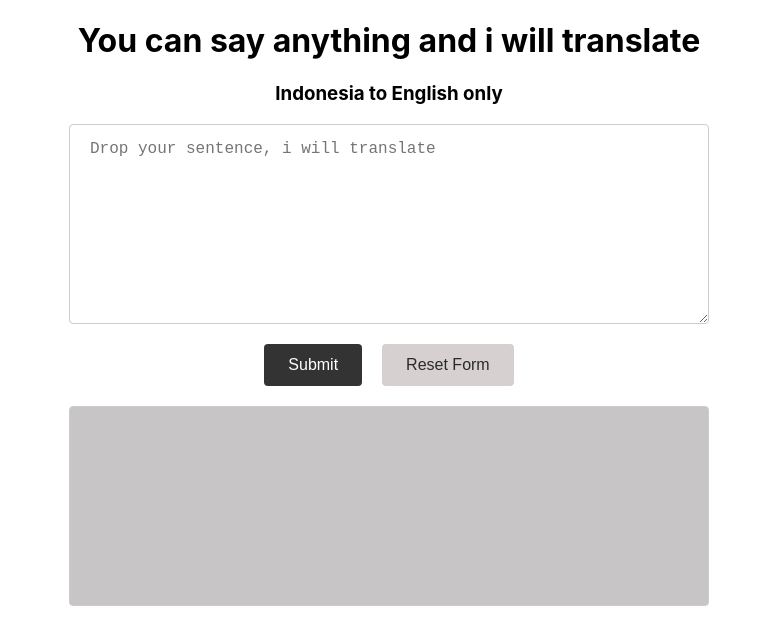
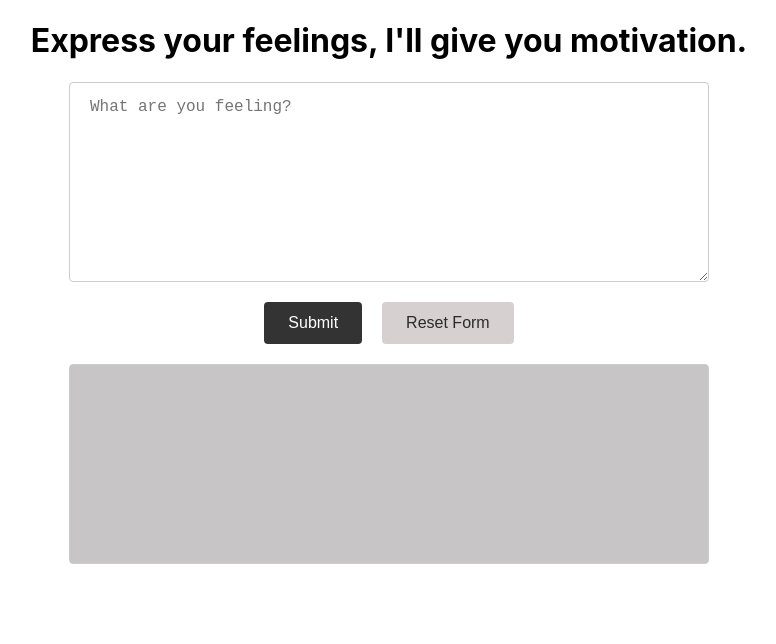
Before and after one commit to putriulhaq/chitchatgpt-client, a React (Create React App) app: page /motivate in a window 1280 px wide. Shown: the top 644 px of the page, without its empty margins (251-1027 px from the left). Built offline with nearby package versions, Linux system fonts and the light colour scheme.

Commit message:
code refactoring, implement feature and organize the folder

```diff
--- a/package.json
+++ b/package.json
@@ -2,7 +2,7 @@
   "name": "chitchat",
   "version": "0.1.0",
   "private": true,
-  "proxy":"https://chitchatgpt-server.vercel.app/",
+  "proxy": "https://chitchatgpt-server.vercel.app/",
   "dependencies": {
     "@testing-library/jest-dom": "^5.16.5",
     "@testing-library/react": "^13.4.0",
@@ -12,6 +12,7 @@
     "openai": "^3.1.0",
     "react": "^18.2.0",
     "react-dom": "^18.2.0",
+    "react-router-dom": "^6.6.2",
     "react-scripts": "5.0.1",
     "styled-components": "^5.3.6",
     "web-vitals": "^2.1.4"
--- a/src/App.js
+++ b/src/App.js
@@ -1,55 +1,19 @@
-import React, { useState } from "react";
 import './App.css'
 import './style/translate.css'
+import { BrowserRouter, Route, Routes } from 'react-router-dom'
+import Motivate from './pages/Motivate';
+import Translate from "./pages/Translate";
 
 function App() {
-
-  const [message, setMessage] = useState('')
-  const [response, setResponse] = useState('')
-
-  const handleSubmit = (e) => {
-    e.preventDefault()
-    fetch('https://chitchatgpt-server.vercel.app/translate',{
-      method: 'POST',
-      headers: {
-        'Content-Type': 'application/json',
-      },
-      body: JSON.stringify({ message })
-    }).then((res) => res.json()).then((data) => setResponse(data.message))
-  }
-
-  const resetForm = () => {
-    setMessage("")
-    setResponse("")
-  }
-
-  const handleEnter = (event) => {
-    if (event.key === 'Enter') {
-      event.preventDefault();
-      event.stopPropagation();
-      handleSubmit(event)
-    }
-  };
-
   return (
     <div className="App">
-      <h1>You can say anything and i will translate</h1>
-      <h3>Indonesia to English only</h3>
-      <form onSubmit={handleSubmit}>
-        <textarea
-        className="input-translate"
-          value={message}
-          placeholder='Drop your sentence, i will translate'
-          onKeyDown={handleEnter}
-          onChange={(e) => setMessage(e.target.value)}></textarea>
-
-        <div className="button">
-          <button type="submit" className="submit">Submit</button>
-          <input type="button" value="Reset Form" className="reset" onClick={resetForm} />
-        </div>
-      </form>
-
-      <div className="answer">{response}</div>
+      <BrowserRouter>
+        <Routes>
+          <Route path='/'></Route>
+          <Route path='/translate' element={<Translate /> }></Route>
+          <Route path='/motivate' element={<Motivate />}></Route>
+          </Routes>
+          </BrowserRouter>
     </div>
   );
 }
--- /dev/null
+++ b/src/pages/Motivate.jsx
@@ -0,0 +1,50 @@
+import { React, useState } from 'react'
+
+
+const Motivate = () => {
+    const [message, setMessage] = useState('')
+    const [response, setResponse] = useState('')
+
+    const handleSubmit = (e) => {
+        e.preventDefault()
+        fetch('http://localhost:8000/api/motivate', {
+            method: 'POST',
+            headers: {
+                'Content-Type': 'application/json',
+            },
+            body: JSON.stringify({ message })
+        }).then((res) => res.json()).then((data) => setResponse(data.message))
+    }
+
+    const resetForm = () => {
+        setMessage('')
+        setResponse('')
+    }
+
+    const handleEnter = (event) => {
+        if (event.key === 'Enter') {
+            event.preventDefault();
+            event.stopPropagation();
+            handleSubmit(event)
+        }
+    };
+
+    return (
+        <><h1>Express your feelings, I'll give you motivation.</h1>
+            <form onSubmit={handleSubmit}>
+                <textarea className="input-translate"
+                    value={message}
+                    placeholder='What are you feeling?'
+                    onKeyDown={handleEnter}
+                    onChange={(e) => setMessage(e.target.value)}></textarea>
+                <div className="button">
+                    <button type="submit" className="submit">Submit</button>
+                    <input type="button" value="Reset Form" className="reset" onClick={resetForm} />
+                </div>
+            </form>
+            <div className="answer">{response}</div>
+        </>
+    )
+}
+
+export default Motivate;
--- /dev/null
+++ b/src/pages/Translate.jsx
@@ -0,0 +1,51 @@
+import {React, useState} from "react";
+
+const Translate = () => {
+    const [message, setMessage] = useState('')
+    const [response, setResponse] = useState('')
+
+    const handleSubmit = (e) => {
+        e.preventDefault()
+        fetch('http://localhost:8000/api/translate', {
+            method: 'POST',
+            headers: {
+                'Content-Type': 'application/json',
+            },
+            body: JSON.stringify({ message })
+        }).then((res) => res.json()).then((data) => setResponse(data.message))
+    }
+
+    const resetForm = () => {
+        setMessage("")
+        setResponse("")
+    }
+
+    const handleEnter = (event) => {
+        if (event.key === 'Enter') {
+            event.preventDefault();
+            event.stopPropagation();
+            handleSubmit(event)
+        }
+    };
+
+    return (<><h1>You can say anything and I'll translate</h1>
+        <h3>Indonesia to English only</h3>
+        <form onSubmit={handleSubmit}>
+            <textarea
+                className="input-translate"
+                value={message}
+                placeholder='Drop your sentence, i will translate'
+                onKeyDown={handleEnter}
+                onChange={(e) => setMessage(e.target.value)}></textarea>
+
+            <div className="button">
+                <button type="submit" className="submit">Submit</button>
+                <input type="button" value="Reset Form" className="reset" onClick={resetForm} />
+            </div>
+        </form>
+
+        <div className="answer">{response}</div>
+    </>)
+}
+
+export default Translate
```
Also changed, not shown: 1 other file (tests, documents, lock files or other folders).
